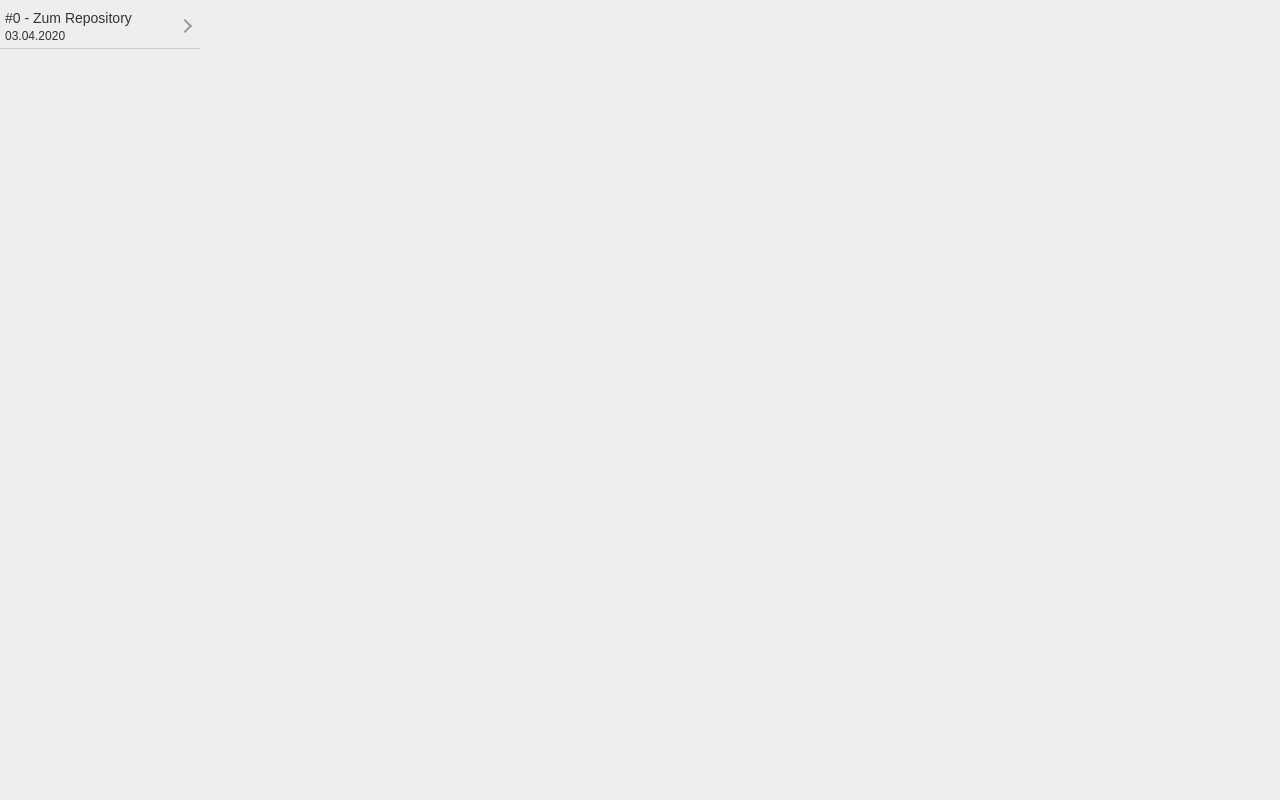
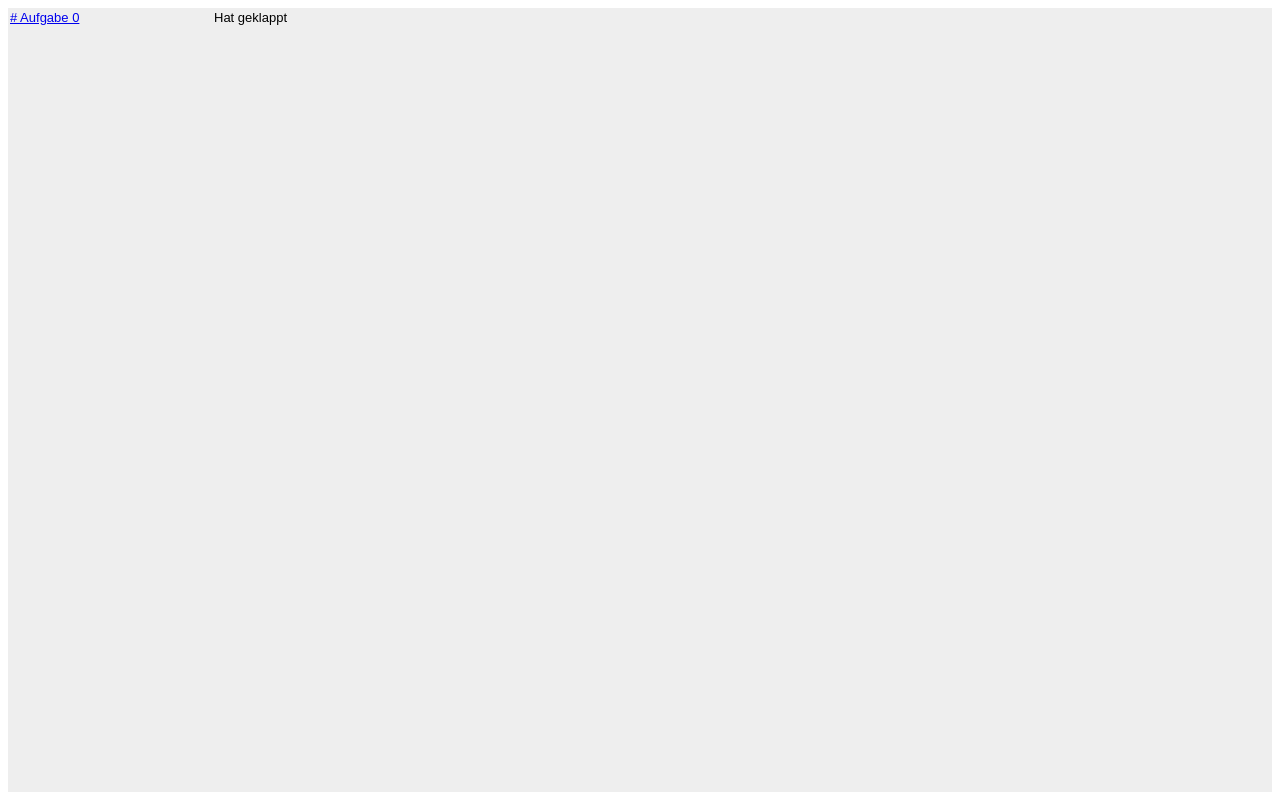
Before and after one commit to doldsimo/SS20-Softwaredesign, a plain HTML site: page steckbrief/steckbrief.htm in a window 1280 px wide. Drawn offline with Linux system fonts and the light colour scheme.

Commit message:
aktualisiere code

```diff
--- a/steckbrief/steckbrief.htm
+++ b/steckbrief/steckbrief.htm
@@ -1,77 +1,8 @@
 
 <!-- saved from url=(0078)https://webuser.hs-furtwangen.de/~del/Softwaredesign/Steckbrief/steckbrief.htm -->
-<html>
-	<head>
-		<meta http-equiv="Content-Type" content="text/html; charset=windows-1252">
-
-
-		<link href="https://fonts.googleapis.com/css?family=Ubuntu" rel="stylesheet">
-		<!-- <style>body {font-family:arial; font-size:small; background:#eeeeee}</style>  -->
-
-		<style>
-		td {
-			vertical-align:top;
-			font-family:arial;
-			font-size:small;
-			background:#eeeeee
-		}
-
-		body {
-			background: #fff;
-			font-family: 'Ubuntu', sans-serif;
-			overflow-x: hidden;
-			padding: 0;
-			margin: 0;
-		}
-
-		.button {
-			position: relative;
-			width: 190px;
-			display: block;
-			background: #eee;
-			padding: 5px;
-			border-bottom: 1px solid #ccc;
-			text-decoration: none;
-			color: #333;
-			transition: all .3s ease-in-out;
-		}
-		.button__text {
-			font-size: 14px;
-		}
-
-		.button__description {
-			font-size: 12px;
-			margin-top: 3px;
-		}
-
-		.button::after {
-			content: '';
-			position: absolute;
-			top: 16px;
-			right: 10px;
-			height: 8px;
-			width: 8px;
-			transform: rotate(45deg);
-			border-right: 2px solid #999;
-			border-top: 2px solid #999;
-			transition: all .3s ease-in-out;
-		}
-
-		.button:hover {
-			background: #fff;
-			cursor: pointer;
-		}
-
-		.button:hover::after {
-			right: 15px;
-		}
-		</style>
-</head>
-<body>
-	<table width="100%" height="100%" border="0" cellpadding="0" cellspacing="0">
-  		<tbody>
-			  <tr>
-				  <td width="200" style="padding-top:5px;">
+<html><head><meta http-equiv="Content-Type" content="text/html; charset=windows-1252"><style>td {vertical-align:top; font-family:arial; font-size:small; background:#eeeeee}</style>
+</head><body><table width="100%" height="100%" border="0" cellpadding="2" cellspacing="0">
+  <tbody><tr><td width="200">
 	   <!-- dieser Block wird am Ende des Semesters wichtig sein, bitte nicht l�schen
    	    Titel<br /></br />
 	    <a href="Anforderungsliste.htm" target="_blank">Anforderungsliste (01.01.2111)</a><br />
@@ -79,17 +10,8 @@
 		<a href="link" target="_blank">Applikation.zip (01.01.2111)</a><br />
 		<a href="link" target="_blank">Applikation.swf (01.01.2111)</a><br />
 		-->
-
-						<a class="button" href="https://github.com/doldsimo/SS20-Softwaredesign" target="_blank">
-							<div class="button__text">#0 - Zum Repository</div>
-							<div class="button__description">03.04.2020</div>
-						</a>
+		<a href="https://github.com/Vivian-Wolf/SoftwaredesignMIB4/tree/master/Steckbrief" target="_blank"># Aufgabe 0</a><br>
 	</td>
-    				<td>
-						<!-- No questions so far... -->
-					</td>
+    <td>Hat geklappt</td>
   </tr>
-			</tbody>
-		</table>
-	</body>
-</html>
+</tbody></table></body></html>
```
Also changed, not shown: 1 other file. Lines whose indentation alone changed are shown as unchanged.
